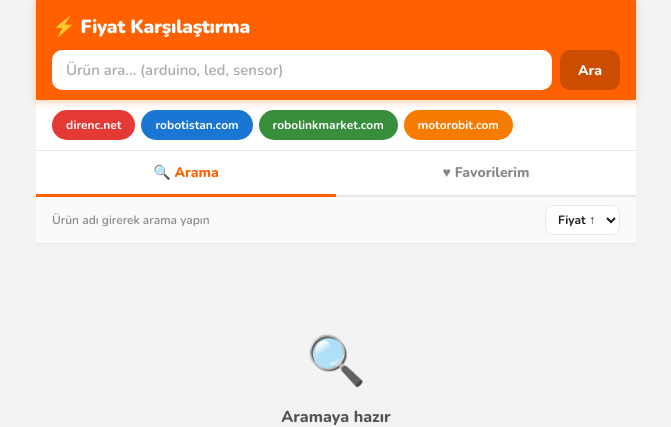
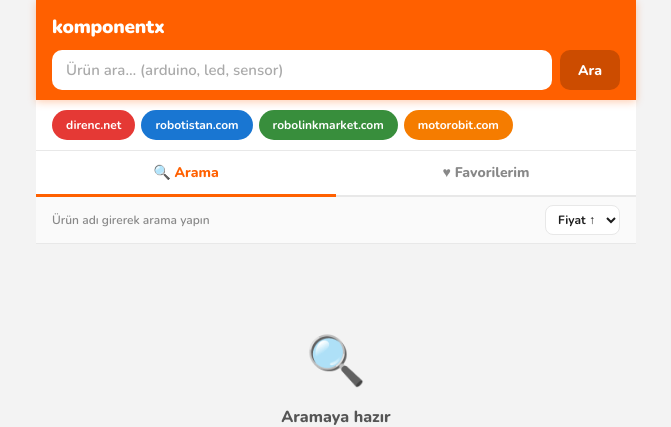
Before and after one commit to yusufberatdemetgul13-prog/fiyat-app, a Flask app: page / in a window 1280 px wide. Shown: the top 427 px of the page, without its empty margins (304-975 px from the left). Run offline with Flask 3, Linux system fonts and the light colour scheme; data that the repository does not hold is empty.

Commit message:
Update index.html

```diff
--- a/templates/index.html
+++ b/templates/index.html
@@ -5,8 +5,8 @@
 <meta name="viewport" content="width=device-width, initial-scale=1.0, maximum-scale=1.0">
 <meta name="apple-mobile-web-app-capable" content="yes">
 <meta name="apple-mobile-web-app-status-bar-style" content="black-translucent">
-<meta name="apple-mobile-web-app-title" content="Fiyat Karşılaştır">
-<title>⚡ Fiyat Karşılaştırma</title>
+<meta name="apple-mobile-web-app-title" content="komponentx">
+<title>komponentx</title>
 <link rel="preconnect" href="https://fonts.googleapis.com">
 <link href="https://fonts.googleapis.com/css2?family=Nunito:wght@400;600;700;800;900&display=swap" rel="stylesheet">
 <style>
@@ -101,7 +101,7 @@
 
 <div class="header">
   <div class="header-top">
-    <h1>⚡ Fiyat Karşılaştırma</h1>
+    <h1>komponentx</h1>
     <span class="fav-count hidden" id="favCount"></span>
   </div>
   <div class="search-row">
```
